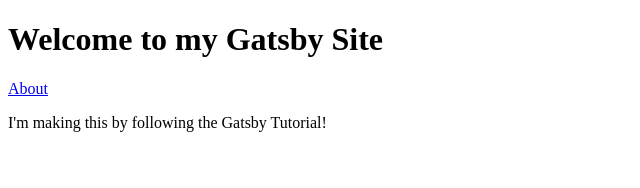
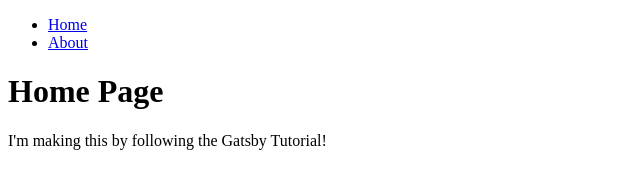
Before and after one commit to andrewy9/my-first-gatsby-site, a Gatsby site: page / in a window 1280 px wide. Shown: the whole page, without its empty margins (0-640 px from the left). Built offline with nearby package versions, Linux system fonts and the light colour scheme; Gatsby itself is replaced by a stand-in of ours.

Commit message:
added layout components and applied to components

```diff
--- /dev/null
+++ b/src/components/layout.js
@@ -0,0 +1,22 @@
+import * as React from 'react'
+import { Link } from 'gatsby'
+
+const Layout = ({ pageTitle, children }) => {
+  return (
+    <div>
+      <title>{pageTitle}</title>
+      <nav>
+        <ul>
+          <li><Link to="/">Home</Link></li>
+          <li><Link to="/about">About</Link></li>
+        </ul>
+      </nav>
+      <main>
+        <h1>{pageTitle}</h1>
+        {children}
+      </main>
+    </div>
+  )
+}
+
+export default Layout
--- a/src/pages/index.js
+++ b/src/pages/index.js
@@ -1,13 +1,12 @@
 import * as React from 'react';
-import { Link } from 'gatsby';
+import Layout from '../components/layout';
 
 const IndexPage = () => {
   return (
     <main>
-      <title>Home Page</title>
-      <h1>Welcome to my Gatsby Site</h1>
-      <Link to="/about">About</Link>
-      <p>I'm making this by following the Gatsby Tutorial!</p>
+      <Layout pageTitle="Home Page">
+        <p>I'm making this by following the Gatsby Tutorial!</p>
+      </Layout>
     </main>
   )
 }
```
Also changed, not shown: src/pages/about.js (+3 -6 lines).
